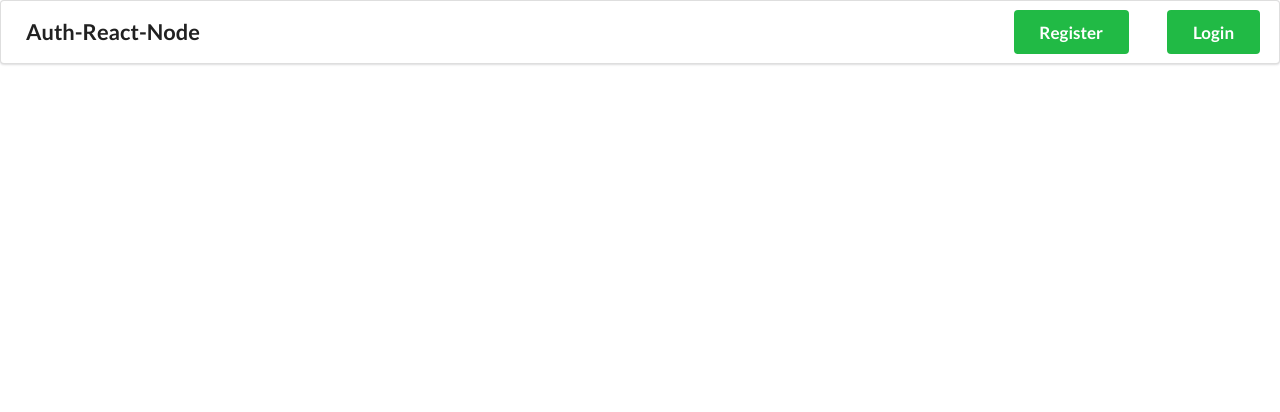
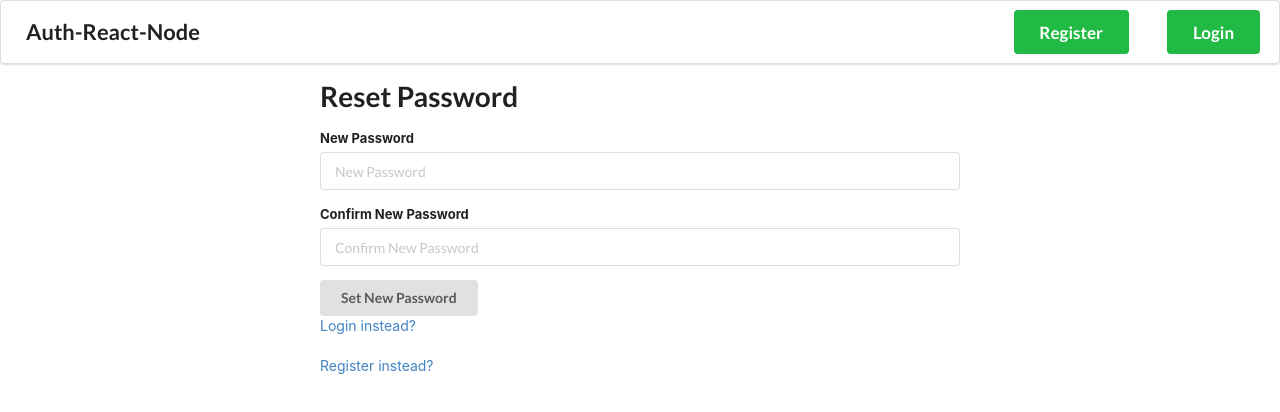
Before and after one commit to piyush-mishra-pm/auth-node-react, a React (Create React App) app in the folder frontend/: page /reset/1 in a window 1280 px wide. Shown: the top 412 px of the page. Built offline with nearby package versions, Linux system fonts and the light colour scheme; no server answers; the HTML template or start-up script is replaced by a standard one.

Commit message:
Reset Password Functional.

```diff
--- a/frontend/src/App.tsx
+++ b/frontend/src/App.tsx
@@ -8,9 +8,11 @@ import Home from './components/Home';
 import Login from './components/Login';
 import HeaderNav from './components/HeaderNav';
 
+import ForgotPassword from './components/ForgotPassword';
+import ResetPassword from './components/ResetPassword';
+
 // Configuring default BaseUrl
 import axios from 'axios';
-import ForgotPassword from './components/ForgotPassword';
 axios.defaults.baseURL = 'http://localhost:8000/api/v1';
 axios.defaults.withCredentials = true;
 
@@ -35,8 +37,10 @@ function App() {
         <HeaderNav loggedInUser={loggedInUser} setLoggedInStatus={() => setLoggedInStatus(false)} />
         <Route path="/register" component={RegisterForm} />
         <Route path="/forgot" component={ForgotPassword} />
+        <Route path="/reset/:token" component={ResetPassword} />
         <Route
           path="/login"
+          exact
           component={() => <Login loggedInUser={loggedInUser} setLoggedInStatus={() => setLoggedInStatus(true)} />}
         />
         <Route path="/" exact component={() => <Home loggedInUser={loggedInUser} />} />
--- a/frontend/src/components/Home.tsx
+++ b/frontend/src/components/Home.tsx
@@ -4,7 +4,6 @@ function Home({loggedInUser}: {loggedInUser: any}) {
   const loggedInStatusMessage = loggedInUser
     ? `Hi, ${loggedInUser.first_name} ${loggedInUser.last_name}`
     : 'Unauthenticated user! Not logged in yet!';
-
   return (
     <div className="ui container">
       <h1>Home Page</h1>
--- a/frontend/src/components/Login.tsx
+++ b/frontend/src/components/Login.tsx
@@ -19,12 +19,10 @@ function Login({setLoggedInStatus, loggedInUser}: {setLoggedInStatus: Function;
         setResponseMessage(response.data);
       } else setResponseMessage(null);
 
-      console.log(response.data);
       // Redirect, when sussessfully logged in:
       setRedirect(true);
       setLoggedInStatus();
     } catch (e: any) {
-      console.log(e.response.data);
       setResponseMessage(e.response.data);
     }
   }
--- a/frontend/src/components/RegisterForm.tsx
+++ b/frontend/src/components/RegisterForm.tsx
@@ -14,7 +14,6 @@ function RegisterForm() {
 
   async function formSubmitHandler(e: SyntheticEvent) {
     e.preventDefault();
-    console.log({firstName, lastName, email, password, passwordConfirm});
     try {
       const response = await axios.post('/register', {
         first_name: firstName,
@@ -30,10 +29,7 @@ function RegisterForm() {
 
       // Redirect, when sussessfully logged in:
       setRedirect(true);
-
-      console.log(response.data);
     } catch (e: any) {
-      console.log(e.response.data);
       setResponseMessage(e.response.data);
     }
   }
--- /dev/null
+++ b/frontend/src/components/ResetPassword.tsx
@@ -0,0 +1,80 @@
+import React, {useState, SyntheticEvent} from 'react';
+import {Link, Redirect} from 'react-router-dom';
+import axios from 'axios';
+
+function ResetPassword({match}: {match: any}) {
+  const [password, setPassword] = useState('');
+  const [passwordConfirm, setPasswordConfirm] = useState('');
+  const [redirect, setRedirect] = useState(false);
+  const [notification, setNotification] = useState({show: false, error: false, message: ''});
+
+  async function onSubmitHandler(e: SyntheticEvent) {
+    e.preventDefault();
+    try {
+      const token = match.params.token;
+      await axios.post('/reset', {password, token, password_confirm: passwordConfirm});
+      setNotification({show: true, error: false, message: `Password successfully reset. Try Logging in!`});
+      setRedirect(true);
+    } catch (e) {
+      setNotification({show: true, error: true, message: 'Problem occured!'});
+    }
+  }
+
+  function renderForm() {
+    return (
+      <div>
+        <div className="ui container" style={{width: '50%'}}>
+          <h1>Reset Password</h1>
+          <form className="ui form" onSubmit={onSubmitHandler}>
+            <div className="field">
+              <label>New Password</label>
+              <input
+                type="password"
+                required
+                name="password"
+                value={password}
+                placeholder="New Password"
+                onChange={(e) => setPassword(e.target.value)}
+              />
+            </div>
+            <div className="field">
+              <label>Confirm New Password</label>
+              <input
+                type="password"
+                required
+                name="password_confirm"
+                value={passwordConfirm}
+                placeholder="Confirm New Password"
+                onChange={(e) => setPasswordConfirm(e.target.value)}
+              />
+            </div>
+            <button className="ui button" type="submit">
+              Set New Password
+            </button>
+          </form>
+          <Link to="/login">
+            <p>Login instead?</p>
+          </Link>
+          <br />
+          <Link to="/register">
+            <p>Register instead?</p>
+          </Link>
+          {notification.show && (
+            <div className={`ui ${notification.error ? 'warning' : 'positive'} message`}>
+              <i className={`${notification.error ? 'warning' : 'positive'} icon`}></i>
+              {notification.message}
+            </div>
+          )}
+        </div>
+      </div>
+    );
+  }
+
+  if (redirect) {
+    return <Redirect to="/login" />;
+  }
+
+  return renderForm();
+}
+
+export default ResetPassword;
```
Also changed, not shown: 1 other file (tests, documents, lock files or other folders).
